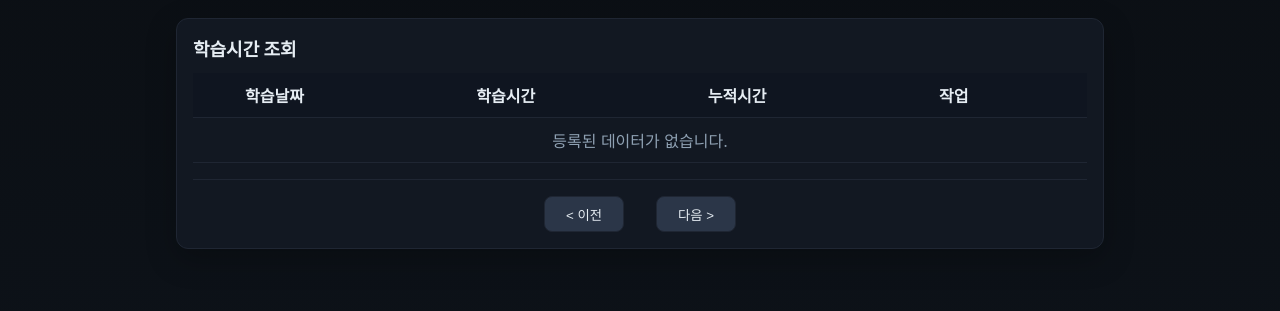
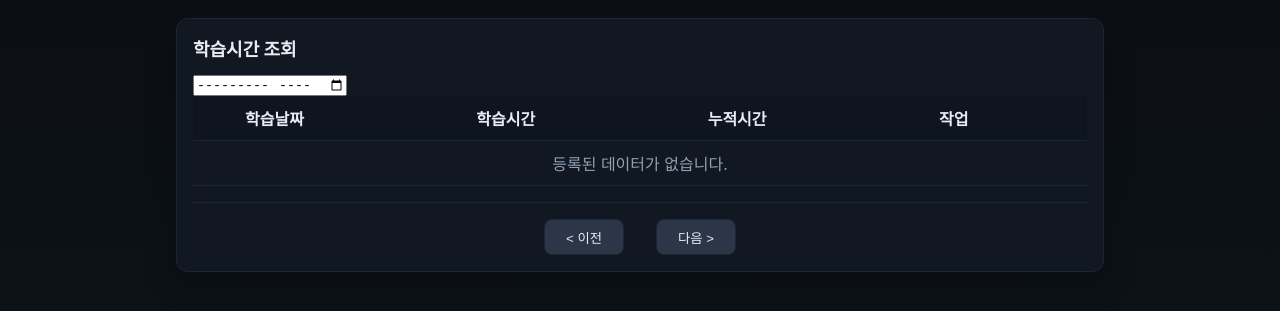
Before and after one commit to hyeji-ko/kpcnc, a plain HTML site: page index.html in a window 1280 px wide. Shown: the part 63-374 px from the top of the page. Drawn offline with Linux system fonts and the light colour scheme.

Commit message:
Update index.html

```diff
--- a/index.html
+++ b/index.html
@@ -64,7 +64,12 @@
       </section>
 
       <section id="gridSection" class="card" aria-labelledby="listBtn">
-        <h2 class="card-title">학습시간 조회</h2>
+        <div class="grid-header">
+          <h2 class="card-title">학습시간 조회</h2>
+          <div class="month-picker">
+            <input type="month" id="monthPicker" />
+          </div>
+        </div>
         <div class="table-wrap">
           <table class="data-table">
             <thead>
```
